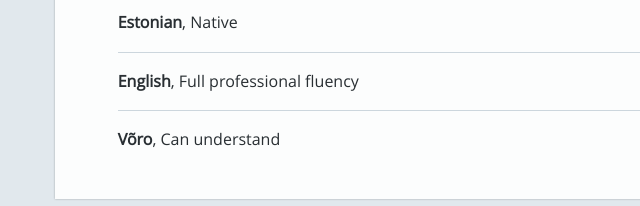
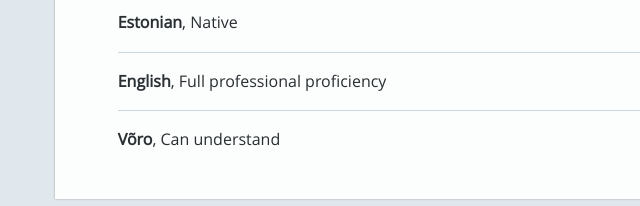
Before and after one commit to andrikaro/cv, a website: page docs/index.html in a window 1280 px wide. Shown: the part 2981-3187 px from the top of the page, 382-1022 px from the left. Drawn offline with Linux system fonts and the light colour scheme.

Commit message:
fix: wording

```diff
--- a/docs/index.html
+++ b/docs/index.html
@@ -598,7 +598,7 @@
                     <div class="col-xs-12 detail-item-content">
                       <a class="anchor-link item-anchor" href="#language-2">#</a>
                       <h4>
-                        <strong>English</strong>,&nbsp;<span>Full professional fluency</span>
+                        <strong>English</strong>,&nbsp;<span>Full professional proficiency</span>
                       </h4>
 
                     </div>
```
